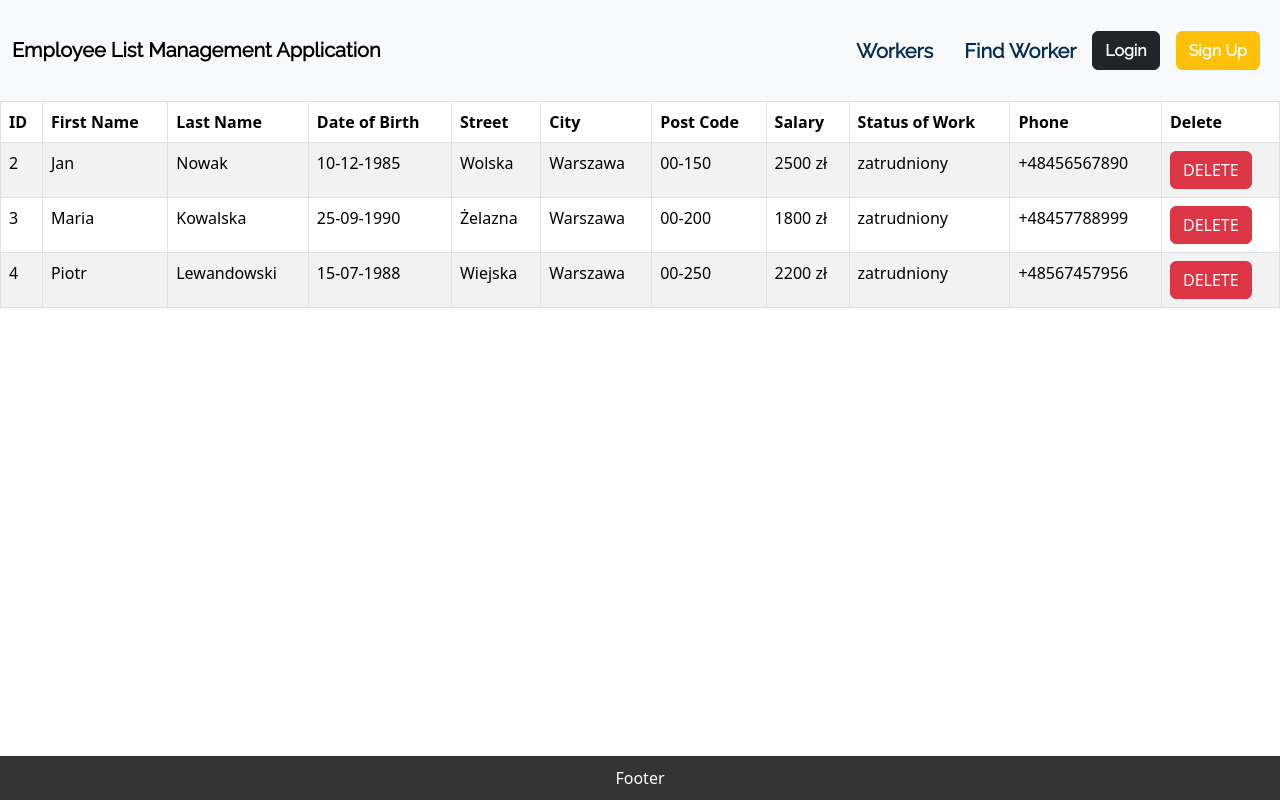
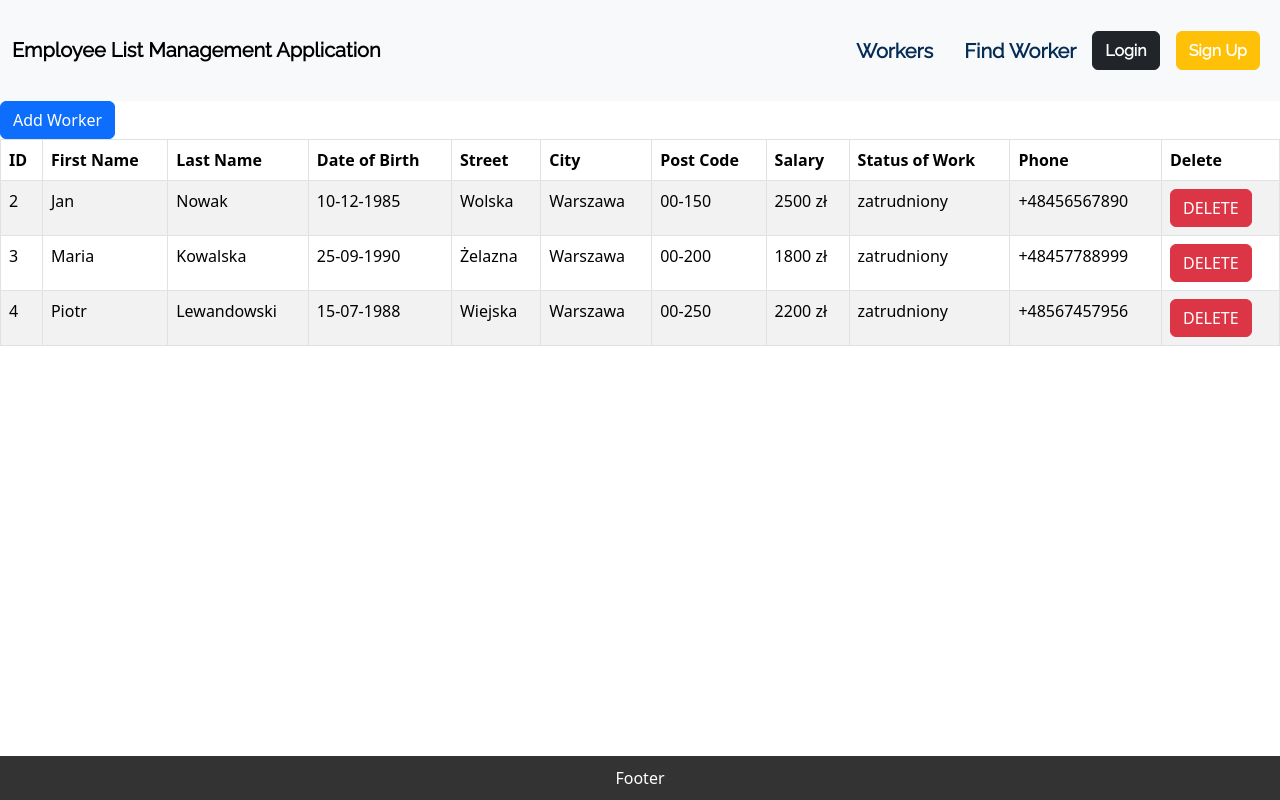
Before and after one commit to osemenets21/Employee-List-Management-Application, a React (Create React App) app: page /workers-list in a window 1280 px wide. Built offline with nearby package versions, Linux system fonts and the light colour scheme; data requests are answered from the project's data file.

Commit message:
adding Add Worker button on Workers List page

```diff
--- a/package.json
+++ b/package.json
@@ -17,7 +17,7 @@
     "react-bootstrap": "^2.9.1",
     "react-dom": "^18.2.0",
     "react-icons": "^4.11.0",
-    "react-router-dom": "^6.17.0",
+    "react-router-dom": "^6.19.0",
     "react-scripts": "5.0.1",
     "sass": "^1.69.5",
     "typescript": "^4.9.5",
--- a/src/pages/WorkersList/WorkersList.tsx
+++ b/src/pages/WorkersList/WorkersList.tsx
@@ -1,4 +1,5 @@
 import React, { useContext } from "react";
+import { Link, useNavigate } from "react-router-dom";
 import "./WorkersList.scss";
 import {
   WorkersListContext,
@@ -11,6 +12,7 @@ export const WorkersList = () => {
   const workersContext = useContext<WorkersContextType | undefined>(
     WorkersListContext
   );
+  const navigate = useNavigate();
 
   if (!workersContext) {
     return <div>Loading...</div>;
@@ -18,8 +20,15 @@ export const WorkersList = () => {
 
   const { workers } = workersContext;
 
+  const handleAddWorkerClick = () => {
+    navigate("/add-worker"); // Przejdź do strony dodawania pracownika
+  };
+
   return (
     <div>
+      <Button variant="primary" type="button" onClick={handleAddWorkerClick}>
+        Add Worker
+      </Button>
       <Table striped bordered hover>
         <thead>
           <tr>
```
Also changed, not shown: 1 other file (tests, documents, lock files or other folders).
